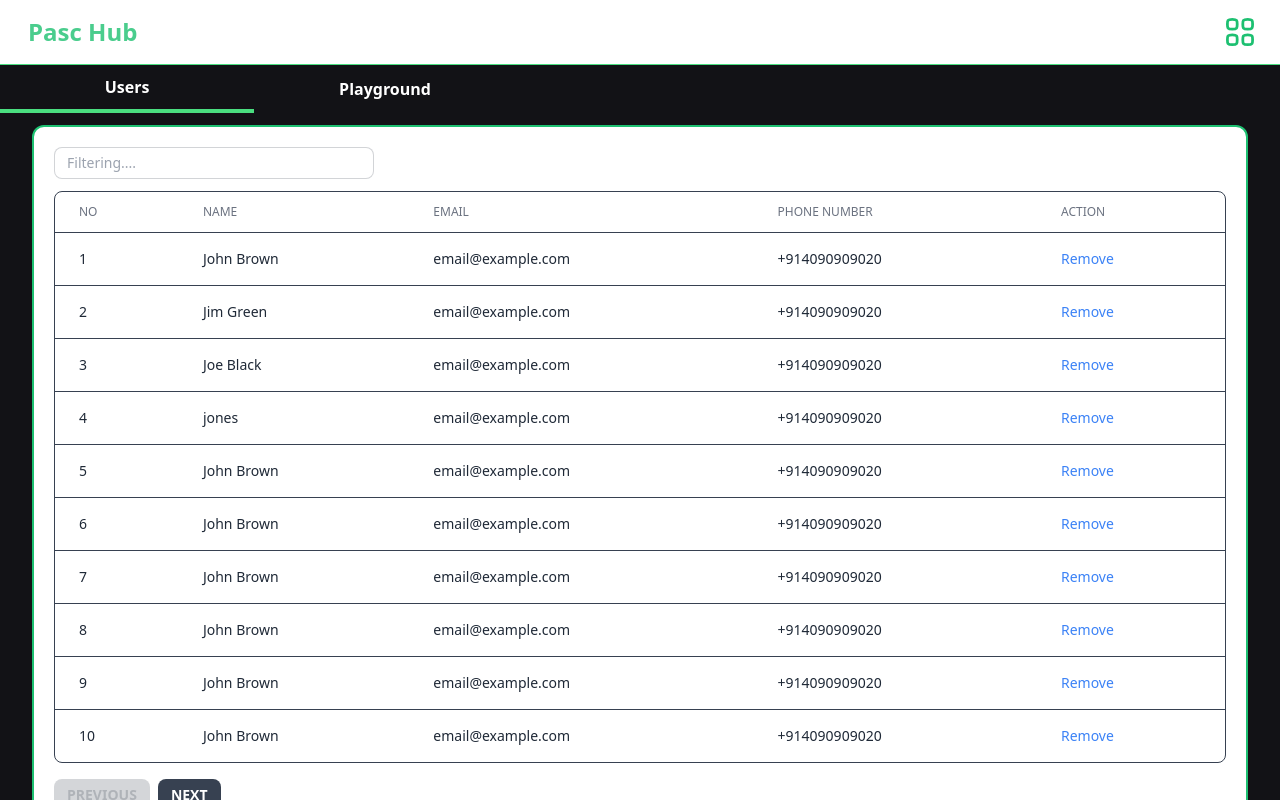
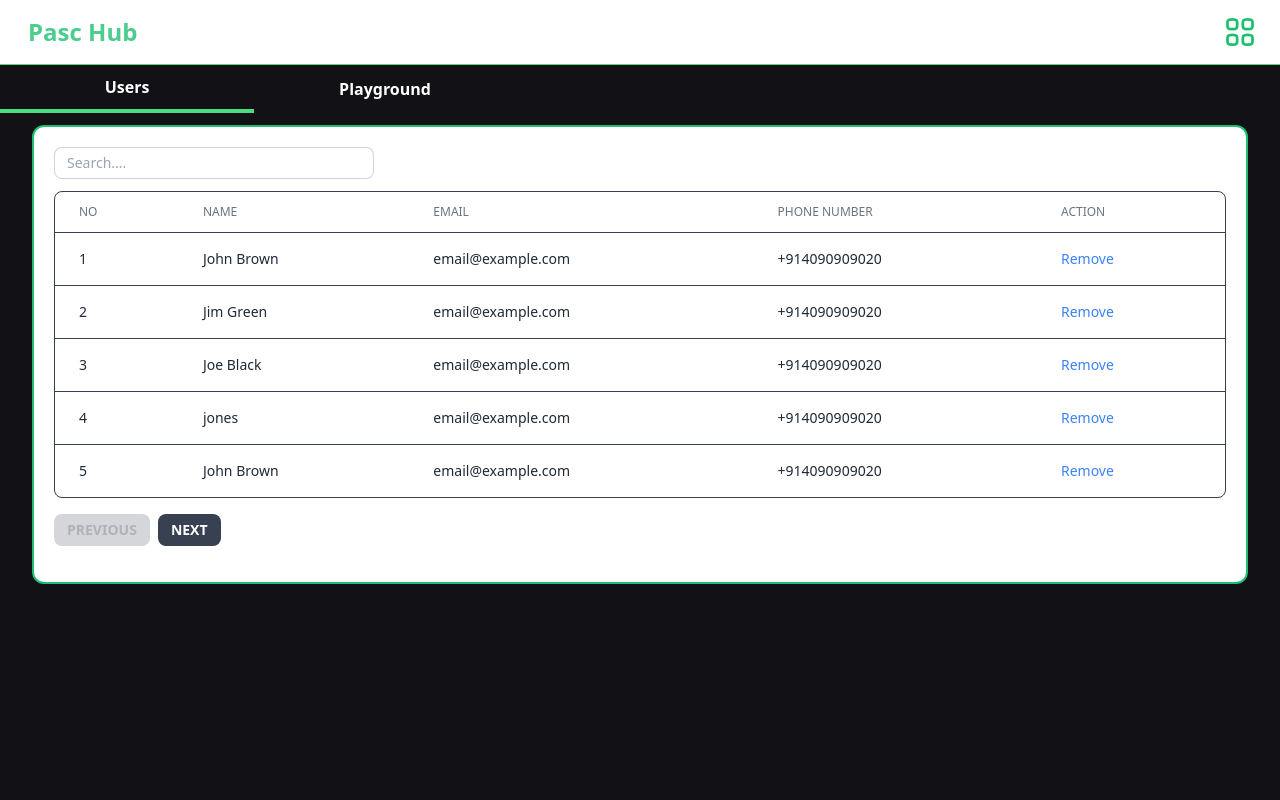
Before and after one commit to SHABIN-K/Studydrive, a Next.js app: page /admin in a window 1280 px wide. Built offline with nearby package versions, Linux system fonts and the light colour scheme; no server answers; sample sign-in values are in the browser's storage.

Commit message:
feat : fix pagesize problem

```diff
--- a/components/admin/Table.jsx
+++ b/components/admin/Table.jsx
@@ -9,14 +9,18 @@ import {
 
 const Table = ({ data, columns }) => {
   const [filtering, setFiltering] = useState("");
+
   const table = useReactTable({
     data,
     columns,
     getCoreRowModel: getCoreRowModel(),
+    getFilteredRowModel: getFilteredRowModel(),
     getPaginationRowModel: getPaginationRowModel(),
-    getFilteredRowModel: getFilteredRowModel(),
     state: {
       globalFilter: filtering,
+    },
+    initialState: {
+      pagination: { pageSize: 5, pageIndex: 0 },
     },
     onGlobalFilterChange: setFiltering,
   });
@@ -27,7 +31,7 @@ const Table = ({ data, columns }) => {
       <div className="item-start mb-3">
         <input
           type="text"
-          placeholder="Filtering...."
+          placeholder="Search...."
           value={filtering}
           onChange={(e) => setFiltering(e.target.value)}
           className="input input-bordered input-md sm:input-sm w-full max-w-xs"
@@ -37,7 +41,7 @@ const Table = ({ data, columns }) => {
       <div className="-m-1.5 overflow-x-auto">
         <div className="p-1.5 min-w-full inline-block align-middle">
           <div className="overflow-hidden border rounded-lg border-gray-700">
-            <table className="min-w-full divide-y divide-gray-700 min-h-[280px]">
+            <table className="min-w-full divide-y divide-gray-700">
               <thead>
                 {table.getHeaderGroups().map((headerGroup, index) => (
                   <tr key={index}>
```
